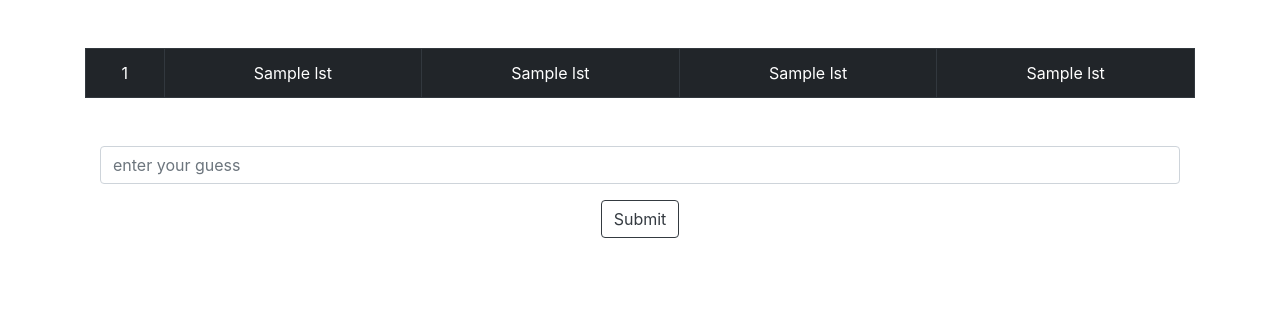
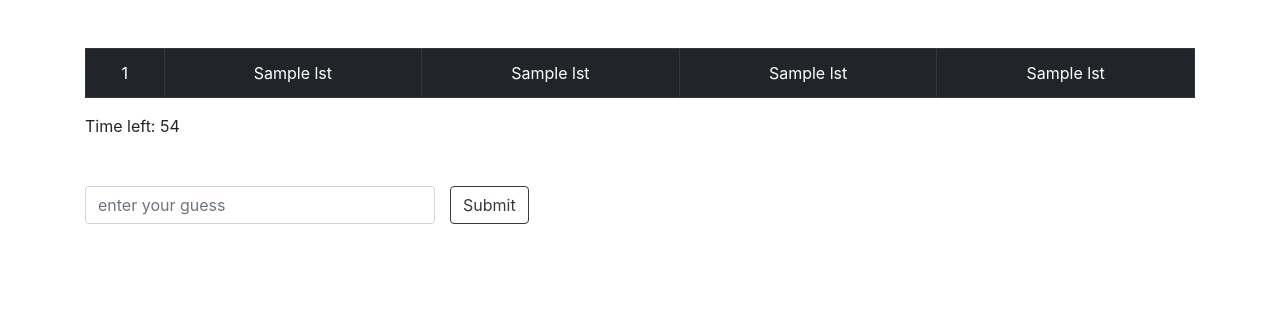
Before and after one commit to juny0192/flask_boggle_game, a Flask app: template templates/board.html in a window 1280 px wide. Shown: the top 327 px of the page. Run offline with Flask 2, Linux system fonts and the light colour scheme; the template is opened without the code that fills it: most values are stand-ins (such as "Sample title", 1, 10 or a date in 2020); parts of the project's set-up code (start-up, migrations or seed data) failed here and were passed over; some libraries are stand-ins or nearby versions.

Commit message:
file updates_2

```diff
--- a/app.py
+++ b/app.py
@@ -14,16 +14,22 @@ boggle_game = Boggle()
 
 @app.route('/')
 def index():
+    """main homepage"""
+
     return render_template('main.html')
 
 @app.route('/board')
 def game_start():
+    """board-game page"""
+
     board = boggle_game.make_board()
     session["board"] = board
     return render_template('board.html', board = board)
 
 @app.route('/check')
 def check_word():
+    """check if the submitted word is a valid English"""
+
     searchVal = request.args["q"]
     board = session["board"]
     result = boggle_game.check_valid_word(board, searchVal)
--- a/static/app.js
+++ b/static/app.js
@@ -2,34 +2,61 @@ const $guessInput = $("#guessInp");
 const $guessSubmit = $("#guessSubmit");
 const $result = $("#result");
 
-// class BoggleGame {
+wordStorage = new Set();
+let total = 0;
+let time = 60;
 
-//     constructor(boardID)
+function showMessage(msg) {
+  $("#msg").text(msg);
+}
 
-// }
+function showScore(score) {
+  $("#score").text(score);
+}
 
-$guessSubmit.on("click", async function (evt) {
+let countTime = setInterval(function () {
+  time -= 1;
+  showTimer();
+  if (time === 0) {
+    clearInterval(countTime);
+    showMessage(`Time is up! Your score is ${total}`);
+    $guessSubmit.off("click", clickHandler);
+  }
+}, 1000);
+
+function showTimer() {
+  $("#timer").text(`Time left: ${time}`);
+}
+
+$guessSubmit.on("click", clickHandler);
+
+async function clickHandler(evt) {
   evt.preventDefault();
 
   let searchVal = $guessInput.val();
   if (searchVal.length === 0) {
+    showMessage(`You need to enter any valid word.`);
+    return;
+  }
+
+  if (wordStorage.has(`${searchVal}`)) {
+    showMessage(`You found the word: "${searchVal}" already.`);
     return;
   }
 
   const res = await axios.get("/check", { params: { q: searchVal } });
 
   if (res.data.result === "not-word") {
-    showMessage(`${searchVal} is not a valid English word`);
+    showMessage(`"${searchVal}" is not a valid English word`);
   } else if (res.data.result === "not-on-board") {
-    showMessage(`${searchVal} is not a valid English but not on the board`);
+    showMessage(`"${searchVal}" is not a valid English but not on the board`);
   } else {
-    showMessage(`Added: ${searchVal}`);
-    $result.append($("<li>"), { searchVal });
+    showMessage(`Added: "${searchVal}"`);
+    $result.prepend($(`<li class="list-group-item">${searchVal}</li>`));
+    wordStorage.add(`${searchVal}`);
+    total += searchVal.length;
+    showScore(`Total score: ${total}`);
   }
 
-  $result.val("");
-});
-
-function showMessage(msg) {
-  $("#msg").text(msg);
+  $guessInput.val("");
 }
--- a/templates/board.html
+++ b/templates/board.html
@@ -1,6 +1,6 @@
 {% extends 'main.html' %} {% block contents %}
-<div class="container mt-5 text-center" id="boggle_board">
-  <table class="table table-dark table-bordered">
+<div class="container mt-5" id="boggle_board">
+  <table class="table table-dark table-bordered text-center">
     <tbody>
       {% for lst in board %}
       <tr>
@@ -13,10 +13,12 @@
       {% endfor %}
     </tbody>
   </table>
-
-  <div class="container mt-5 text-center">
-    <form method="POST">
-      <div class="form-group">
+  <div class="container p-0">
+    <p id="timer"></p>
+  </div>
+  <div class="container mt-5 p-0">
+    <form id="submit-form" method="POST" class="row">
+      <div class="form-group col-4">
         <input
           id="guessInp"
           type="text"
@@ -25,10 +27,18 @@
           placeholder="enter your guess"
         />
       </div>
-      <button class="btn btn-outline-dark" id="guessSubmit">Submit</button>
+      <div class="form-group d-grid gap-2">
+        <button class="btn btn-outline-dark" id="guessSubmit">Submit</button>
+      </div>
     </form>
+    <div id="results" class="pt-2">
+      <p id="msg" class="text-danger"></p>
+      <br />
+      <p id="score" class="text-primary"></p>
+      <br />
+      <ul id="result" class="list-group-flush p-0"></ul>
+    </div>
   </div>
-  <p id="msg"></p>
-  <p id="result"></p>
 </div>
+
 {% endblock %}
```
Also changed, not shown: static/app.css (deleted).
